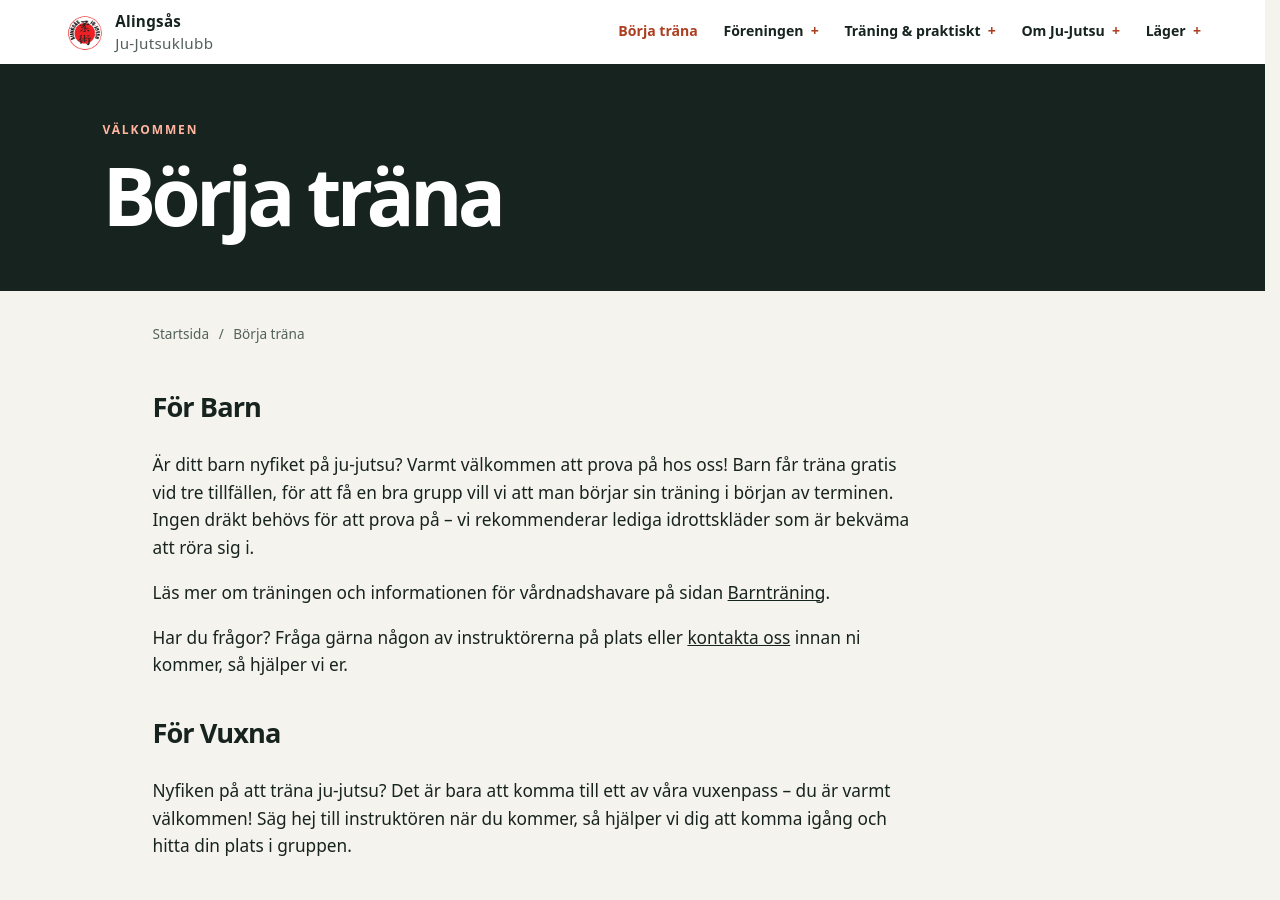
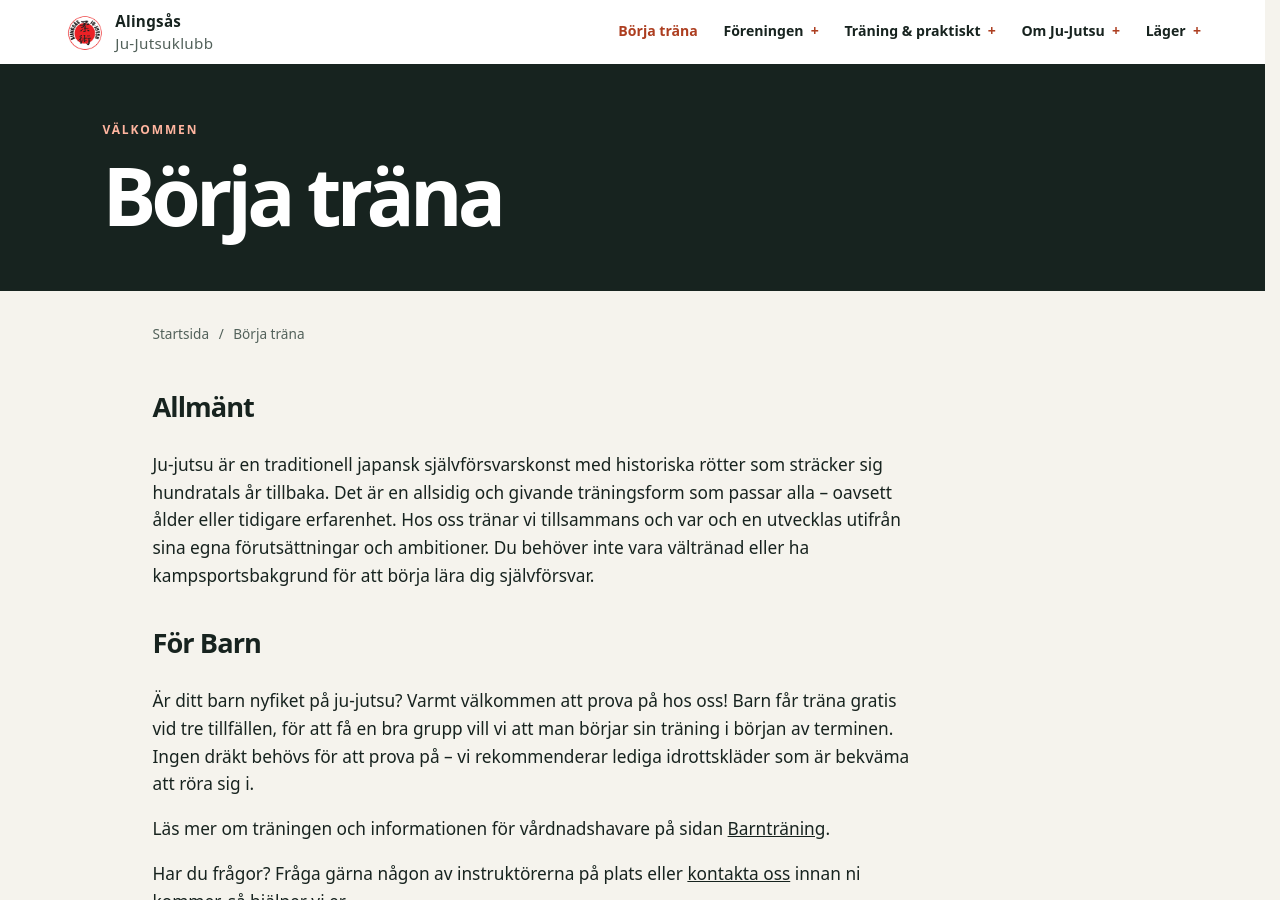
Before and after one commit to Alingsas-Ju-Jutsu/alingsasju-jujutsu.se, a Jekyll site: the page built from _club_pages/borja-trana.md, in a window 1280 px wide and 900 px high. Built offline with Jekyll 4.4.1, drawn with Linux system fonts in a browser that asks for light colours.

Commit message:
about jujutsu on borja trana+

```diff
--- a/_club_pages/borja-trana.md
+++ b/_club_pages/borja-trana.md
@@ -7,6 +7,10 @@ source_id: '2581'
 description: Börja träna ju-jutsu i Alingsås. Se grupper för barn och vuxna, aktuella
   träningstider, terminsstart, adress och information om träningsavgifter.
 ---
+
+## Allmänt
+
+Ju-jutsu är en traditionell japansk självförsvarskonst med historiska rötter som sträcker sig hundratals år tillbaka. Det är en allsidig och givande träningsform som passar alla – oavsett ålder eller tidigare erfarenhet. Hos oss tränar vi tillsammans och var och en utvecklas utifrån sina egna förutsättningar och ambitioner. Du behöver inte vara vältränad eller ha kampsportsbakgrund för att börja lära dig självförsvar.
 
 ## För Barn
 
```
